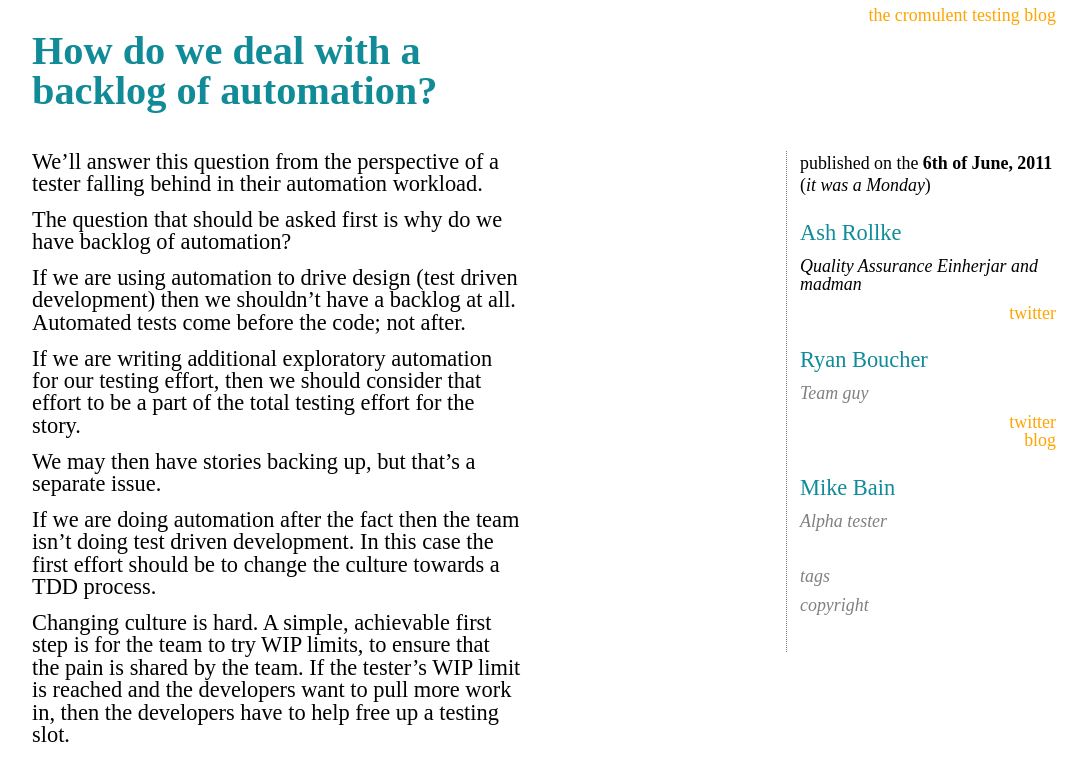
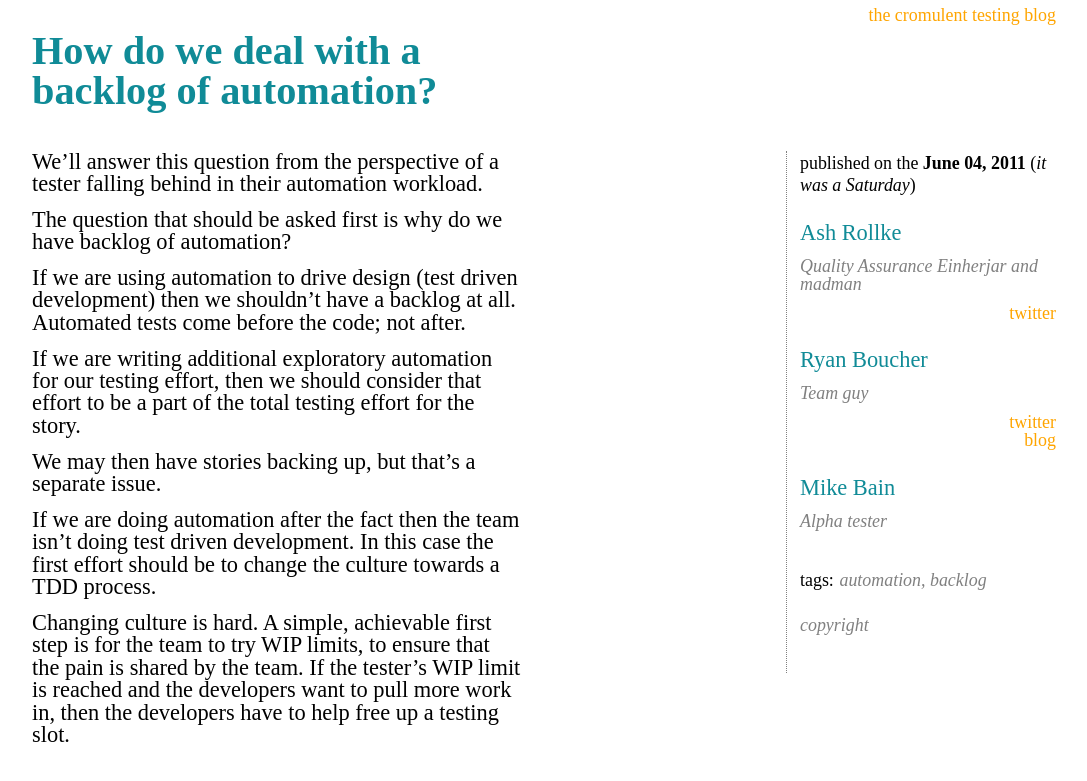
Before and after one commit to cromulent-testing/blog, a Jekyll site: the page built from _posts/2011-06-04-this-is-a-test.markdown, in a window 1280 px wide. Shown: the top 781 px of the page, without its empty margins (96-1183 px from the left). Built offline with Jekyll 4.4.1, drawn with Linux system fonts in a browser that asks for light colours.

Commit message:
layout changes for posts

```diff
--- a/_config.yml
+++ b/_config.yml
@@ -1,2 +1,2 @@
 pygments: true
-exclude: nbproject
+exclude: nbproject, rakefile
--- a/_layouts/default.html
+++ b/_layouts/default.html
@@ -15,13 +15,13 @@
     <nav class="right" style="width:25%; min-height: 20em; margin-left: 2em; padding-left: 0.6em;">
       <div id="meta" class="content-group">
         <span class="smaller-text">
-          published on the <strong>6th of June, 2011</strong> (<em>it was a Monday</em>)
+          published on the <strong>{{page.date | date: "%B %d, %Y" }}</strong> (<em>it was a {{page.date | date: "%A" }}</em>)
         </span>
       </div>
 
       <div id="author" class="content-group">
         <p class="name">Ash Rollke</p>
-        <p class="bio smaller-text aside">Quality Assurance Einherjar and madman</p>
+        <p class="defocus smaller-text aside">Quality Assurance Einherjar and madman</p>
         <ul class="text-right smaller-text">
           <li><a href="http://twitter.com/higlak" target="_blank">twitter</a></li>
         </ul>
@@ -39,8 +39,12 @@
         <p class="defocus smaller-text aside">Alpha tester</p>
       </div>
 
+      <div id="more-meta" class="content-group">
+        <span class="smaller-text">tags:</span>
+        <span class="defocus smaller-text aside">{{page.tags | sort | join(tags, ", ")}}</span>
+      </div>
+
       <div id="legalese" class="content-group">
-        <p class="defocus smaller-text aside">tags</p>
         <p class="defocus smaller-text aside">copyright</p>
       </div>
     </nav>
--- a/_posts/2011-06-04-this-is-a-test.markdown
+++ b/_posts/2011-06-04-this-is-a-test.markdown
@@ -1,6 +1,9 @@
 ---
 layout: default
 title: How do we deal with a backlog of automation?
+tags:
+- automation
+- backlog
 ---
 We'll answer this question from the perspective of a tester falling behind in their automation workload.
 
```
Also changed, not shown: 3 other files.
